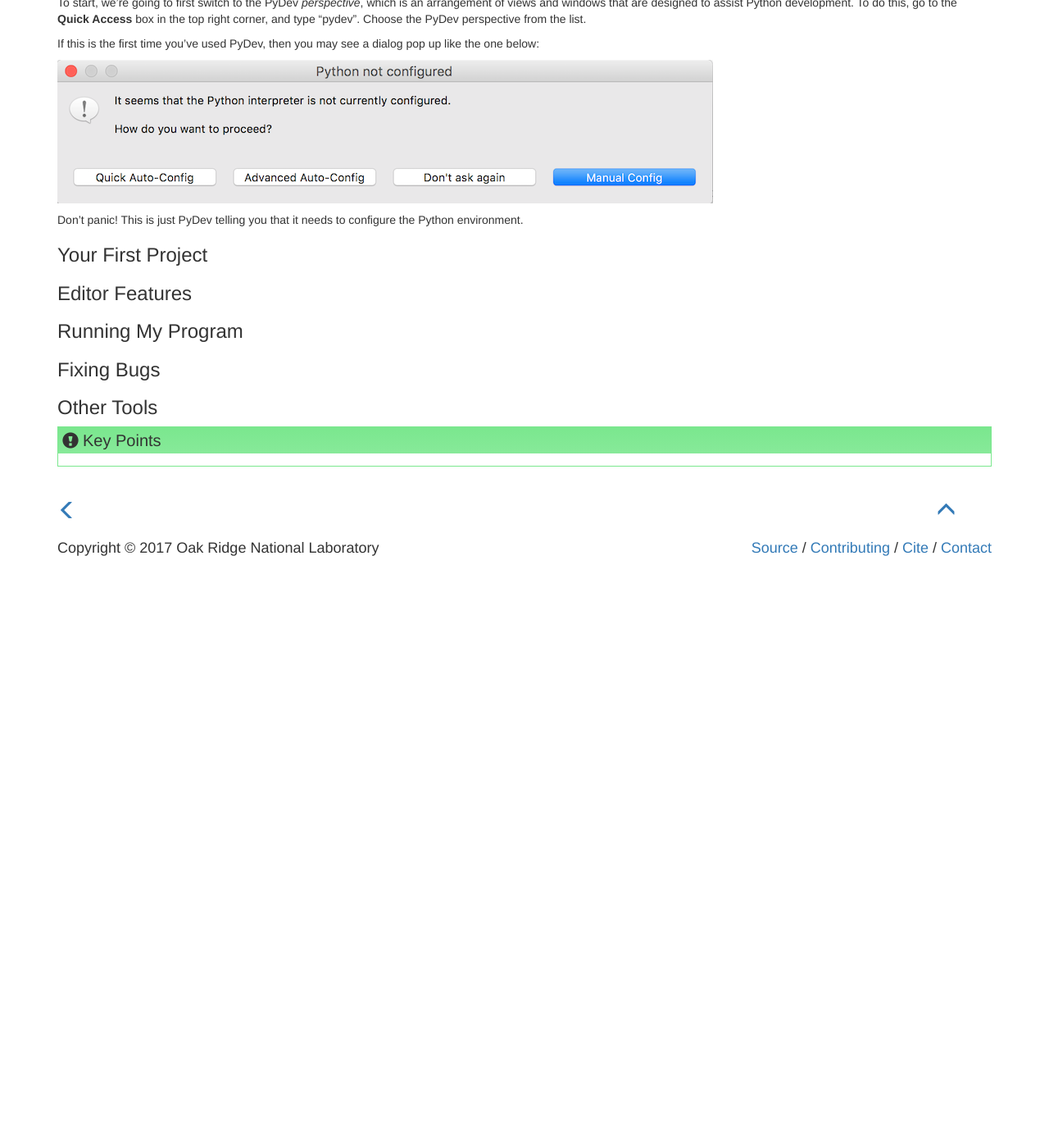
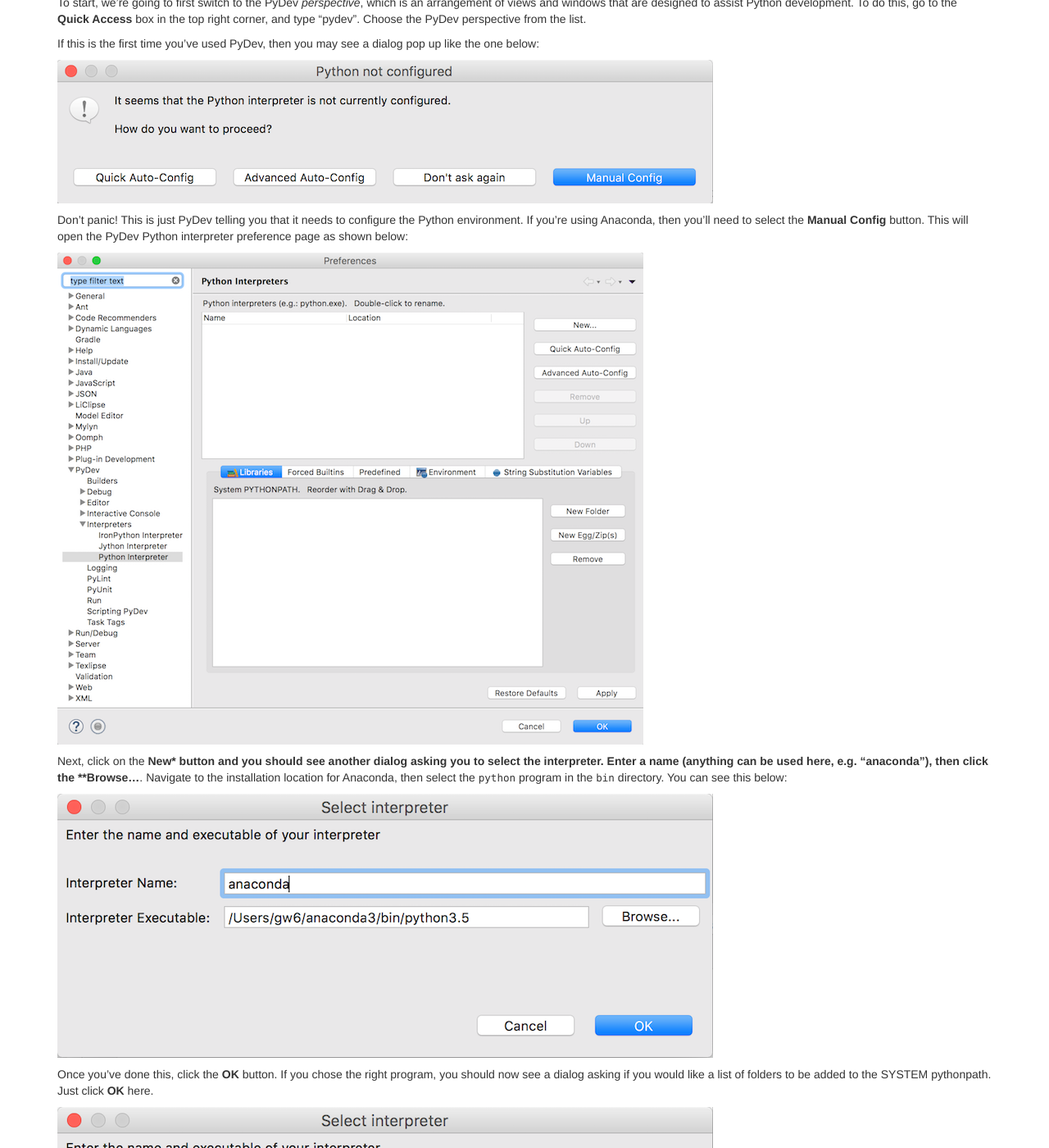
Before and after one commit to ornl-ssd/python-dev-env, a Jekyll site: the page built from _episodes/03-pydev.md, in a window 1280 px wide and 1400 px high, scrolled down 830 px. Shown: the whole window at 82% size. Built offline with Jekyll 4.4.1, drawn with Linux system fonts in a browser that asks for light colours; before the commit the page ends 1519 px from its top, so only the background shows below that; some of the changed text lies outside the part shown.

Commit message:
Start of pydev
Signed-off-by: Watson, Gregory <g.watson@computer.org>

```diff
--- a/_episodes/03-pydev.md
+++ b/_episodes/03-pydev.md
@@ -45,7 +45,24 @@
 
 ![Python not configured dialog]({{ site.github.url }}/fig/03-pydev-dialog.png)
 
-Don't panic! This is just PyDev telling you that it needs to configure the Python environment.
+Don't panic! This is just PyDev telling you that it needs to configure the Python environment. If you're using Anaconda,
+then you'll need to select the **Manual Config** button. This will open the PyDev Python interpreter preference page as
+shown below:
+
+![Python preferences]({{ site.github.url }}/fig/03-pydev-prefs.png)
+
+Next, click on the **New* button and you should see another dialog asking you to select the interpreter. Enter a name
+(anything can be used here, e.g. "anaconda"), then click the **Browse...**. Navigate to the installation location for
+Anaconda, then select the `python` program in the `bin` directory. You can see this below:
+
+![Select interpreter]({{ site.github.url }}/fig/03-pydev-interpreter.png)
+
+Once you've done this, click the **OK** button. If you chose the right program, you should now see a dialog asking if you
+would like a list of folders to be added to the SYSTEM pythonpath. Just click **OK** here.
+
+![Select folders]({{ site.github.url }}/fig/03-pydev-interpreter.png)
+
+Finally, you should click on **OK** to save the preference changes.
 
 ### Your First Project
 
```
Also changed, not shown: fig/03-pydev-folders.png (added), fig/03-pydev-interpreter.png (added), fig/03-pydev-prefs.png (added).
